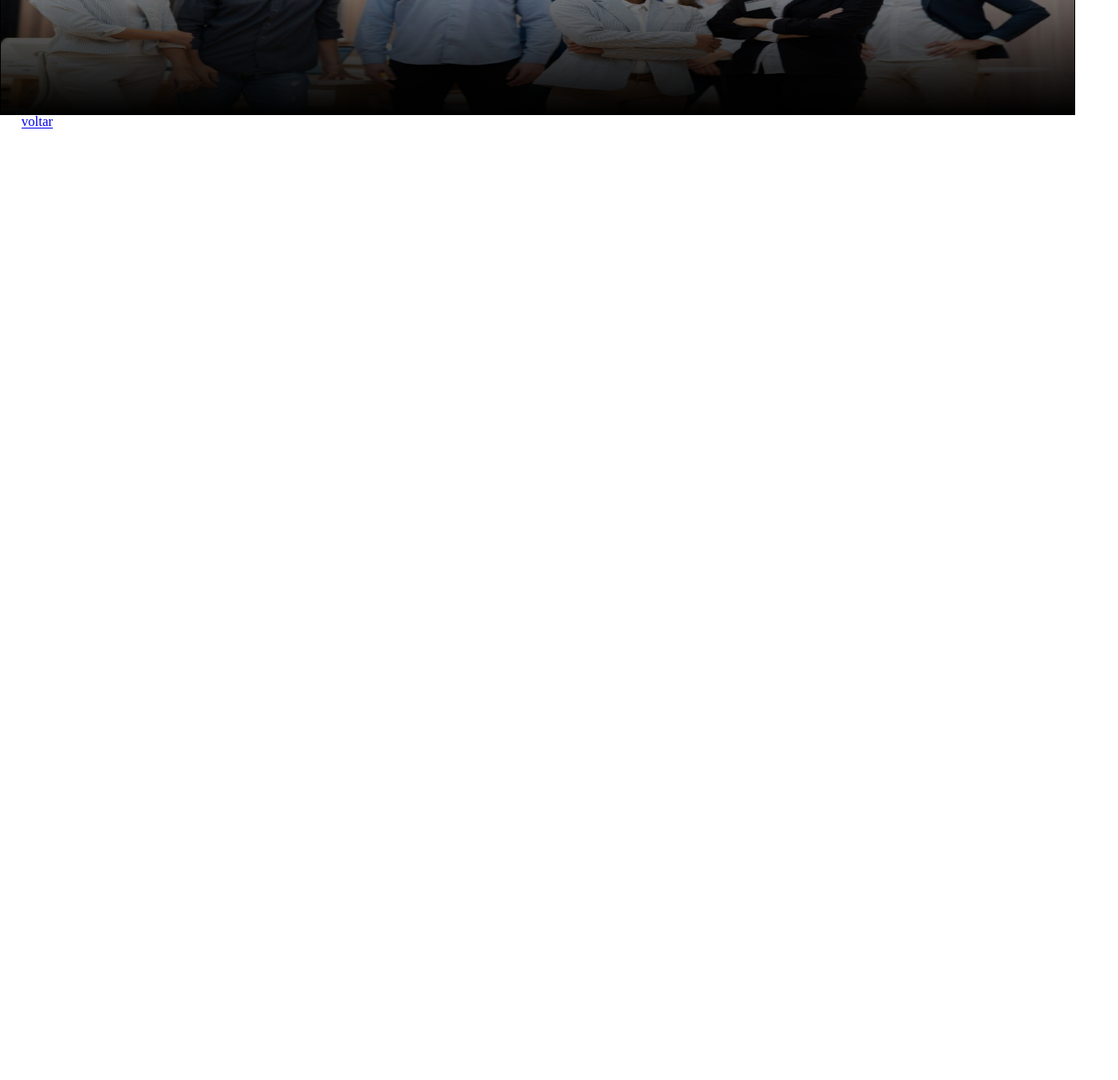
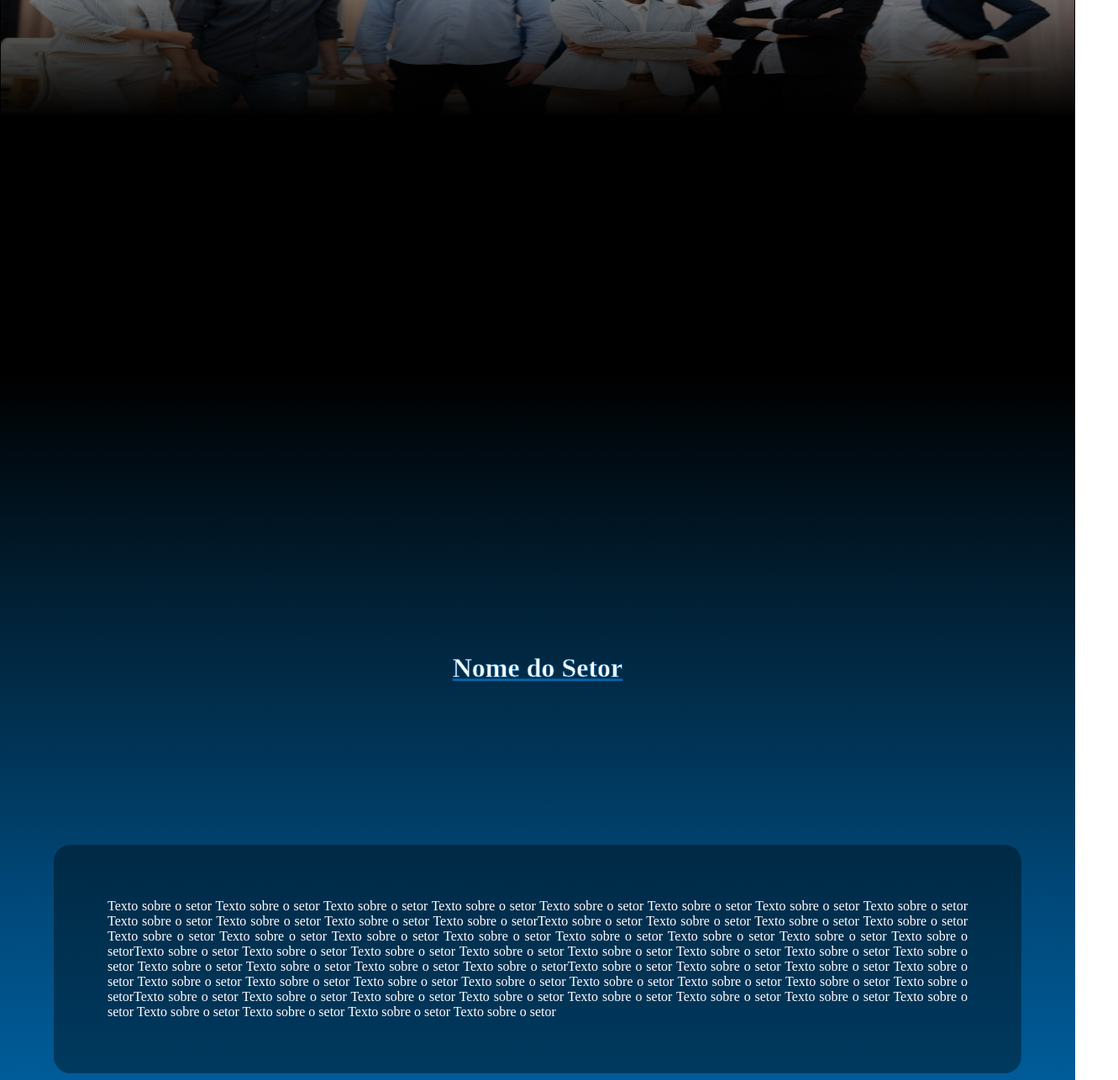
Before and after one commit to Pedro-Panstein/Site-weg, a plain HTML site: page setor.html in a window 1280 px wide. Shown: the part 314-1600 px from the top of the page at 84% size, 1331 px wide, since content can reach past the window. Before the commit the page ends 800 px from the top, so only its background shows below. Drawn offline with Linux system fonts and the light colour scheme; a web font is replaced by a local one.

Commit message:
atualizado

```diff
--- a/css/setor.css
+++ b/css/setor.css
@@ -10,7 +10,7 @@
     display: flex;
     justify-content: center;
     content: "";
-    height: 40%;
+    height: 41%;
     width: 100%;
     position: absolute;
     z-index: 8;
@@ -34,3 +34,40 @@
     font-weight: 400;
     font-style: normal;
 }
+
+.corpo{
+    display: flex;
+    flex-direction: column;
+    justify-content: center;
+    text-align: justify;
+    background: linear-gradient( #000, #000, #01253d, #004879, #0064A6, #0064A6, #0064A6);
+    height: 100%;
+}
+
+.nome {
+    color: #fff;
+    display: flex;
+    justify-content: center;
+    padding-top: 50%;
+    -webkit-text-stroke: .7px;
+    -webkit-text-stroke-color: #0064A6;
+    font-size: 2rem;
+}
+
+.corpo p {
+
+    background-color: #00030562;
+    color: #fff;
+    width: 80%;
+    margin: 15% auto;
+    margin-bottom: 10%;
+    padding: 5%;
+    border-radius: 20px;
+}
+
+.corpo a{
+    display: flex;
+    justify-content: center;
+    width: 100%;
+    color: #fff;
+}
--- a/setor.html
+++ b/setor.html
@@ -23,6 +23,9 @@
             </div>
         </section>
         <section class="corpo">
+            <h1 class="nome"><u>Nome do Setor</u></h1>
+            <p>Texto sobre o setor Texto sobre o setor Texto sobre o setor Texto sobre o setor Texto sobre o setor Texto sobre o setor Texto sobre o setor Texto sobre o setor Texto sobre o setor Texto sobre o setor Texto sobre o setor Texto sobre o setorTexto sobre o setor Texto sobre o setor Texto sobre o setor Texto sobre o setor Texto sobre o setor Texto sobre o setor Texto sobre o setor Texto sobre o setor Texto sobre o setor Texto sobre o setor Texto sobre o setor Texto sobre o setorTexto sobre o setor Texto sobre o setor Texto sobre o setor Texto sobre o setor Texto sobre o setor Texto sobre o setor Texto sobre o setor Texto sobre o setor Texto sobre o setor Texto sobre o setor Texto sobre o setor Texto sobre o setorTexto sobre o setor Texto sobre o setor Texto sobre o setor Texto sobre o setor Texto sobre o setor Texto sobre o setor Texto sobre o setor Texto sobre o setor Texto sobre o setor Texto sobre o setor Texto sobre o setor Texto sobre o setorTexto sobre o setor Texto sobre o setor Texto sobre o setor Texto sobre o setor Texto sobre o setor Texto sobre o setor Texto sobre o setor Texto sobre o setor Texto sobre o setor Texto sobre o setor Texto sobre o setor Texto sobre o setor</p>
+            <p>Ainda está em produção...</p>
             <a href="index.html">voltar</a>
         </section>
     </main>
```
Also changed, not shown: css/index.css (+12 -11 lines), index.html (+2 -2 lines), 1 other file.
